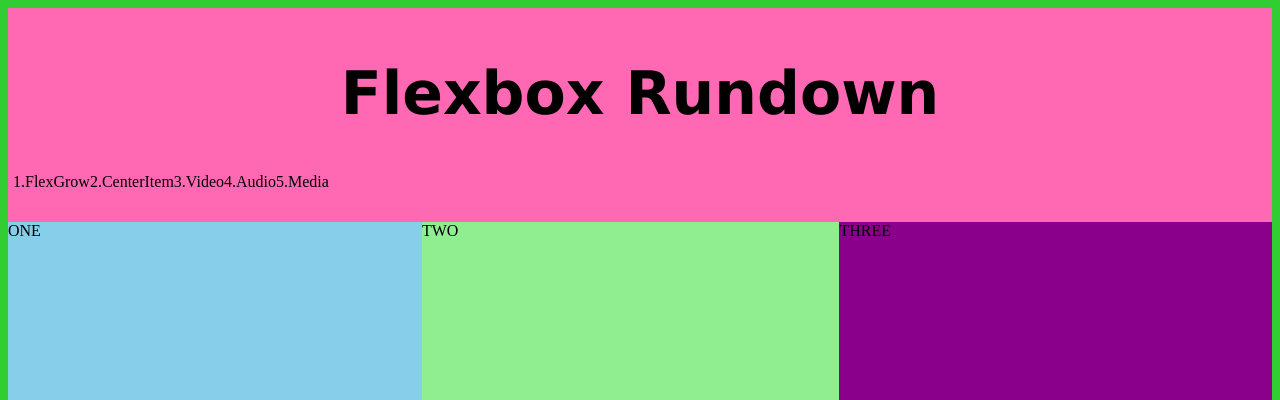
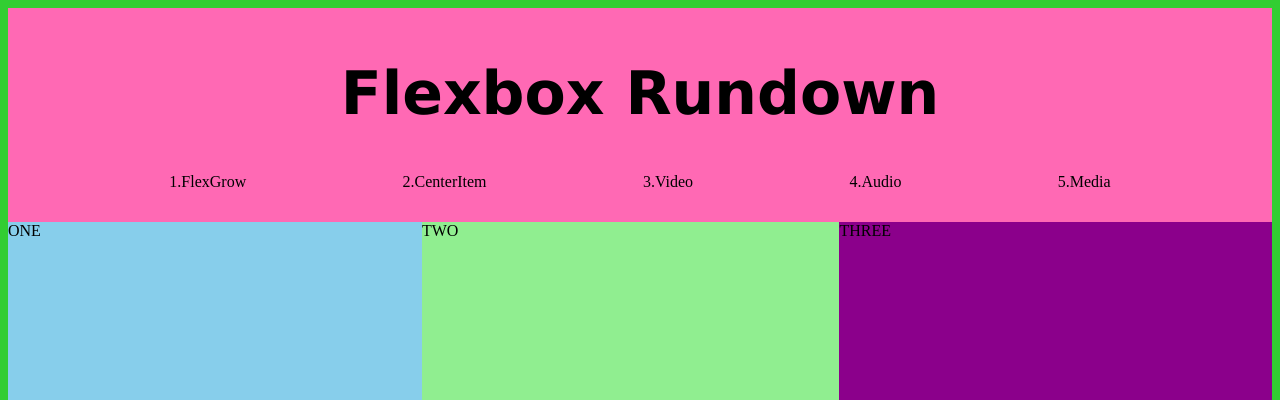
Before and after one commit to Rorycarey19/flexbox_rundown, a plain HTML site: page index.html in a window 1280 px wide. Shown: the top 400 px of the page. Drawn offline with Linux system fonts and the light colour scheme.

Commit message:
update style

```diff
--- a/styles.css
+++ b/styles.css
@@ -25,6 +25,8 @@ ul {
 .container-navigation {
     display: flex;
     flex-wrap: wrap;
+    flex-direction: row;
+    justify-content: space-evenly;
 }
 /* section one flex grow and shrink */
 
```
